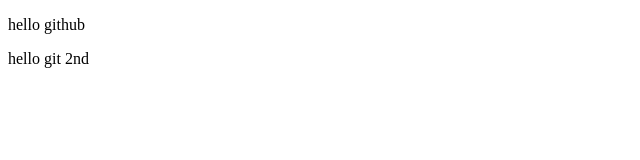
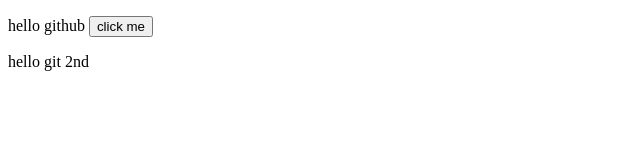
Before and after one commit to sk-myrule/admin, a plain HTML site: page index.html in a window 1280 px wide. Shown: the whole page, without its empty margins (0-640 px from the left). Drawn offline with Linux system fonts and the light colour scheme.

Commit message:
add button form main

```diff
--- a/index.html
+++ b/index.html
@@ -6,7 +6,7 @@
     <title>Document</title>
 </head>
 <body>
-    <p>hello github</p>
+    <p>hello github <button>click me</button></p>
     <p>hello git 2nd</p>
 </body>
 </html>
```
